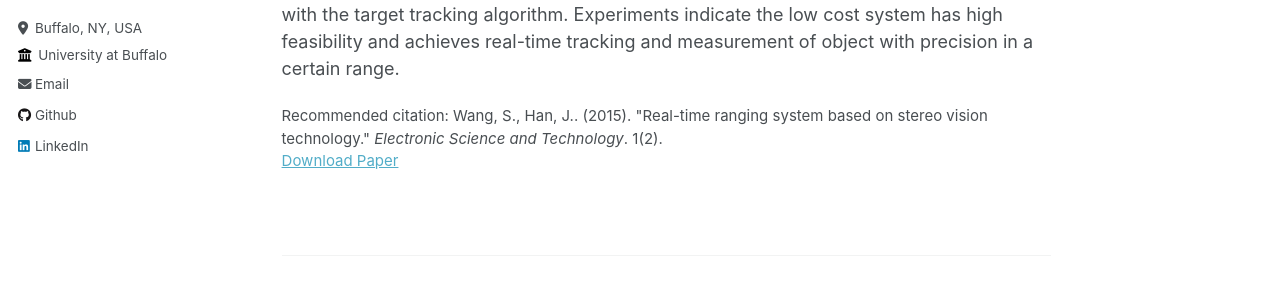
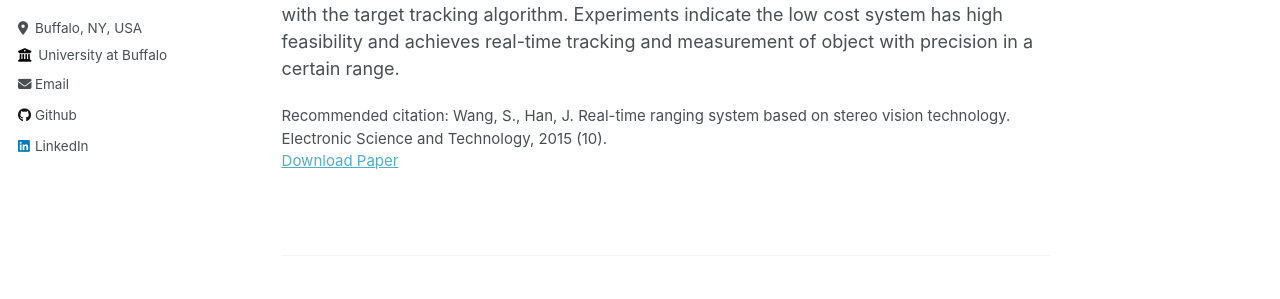
Before and after one commit to shuaiwang0/shuaiwang0.github.io, a Jekyll site: the page built from _publications/Real-time ranging system based on stereo vision technology.md, in a window 1280 px wide and 1239 px high. Shown: the part 365-664 px from the top of the window. Built offline with Jekyll 4.4.1, drawn with Linux system fonts in a browser that asks for light colours.

Commit message:
Update Real-time ranging system based on stereo vision technology.md

```diff
--- a/_publications/Real-time ranging system based on stereo vision technology.md
+++ b/_publications/Real-time ranging system based on stereo vision technology.md
@@ -7,7 +7,7 @@ date: 2015-10-01
 venue: 'Electronic Science and Technology'
 #slidesurl: 'http://academicpages.github.io/files/slides2.pdf'
 paperurl: 'http://academicpages.github.io/files/Real-time-ranging-system-based-on-stereo-vision-technology.pdf'
-citation: 'Wang, S., Han, J.. (2015). &quot;Real-time ranging system based on stereo vision technology.&quot; <i>Electronic Science and Technology</i>. 1(2).'
+citation: 'Wang, S., Han, J. Real-time ranging system based on stereo vision technology. Electronic Science and Technology, 2015 (10).'
 ---
 
 Real-time distance measurement is often unavailable in a stereo vision measurement system because of large amount of calculation and hardware limitation. In this paper, the key technologies of binocular stereo vision are introduced. The method of pre-calibration is used along with a fast stereo matching algorithm and optimized parameters to achieve the target real time tracking and measurement by the dynamic disparity search combined with the target tracking algorithm. Experiments indicate the low cost system has high feasibility and achieves real-time tracking and measurement of object with precision in a certain range.
```
